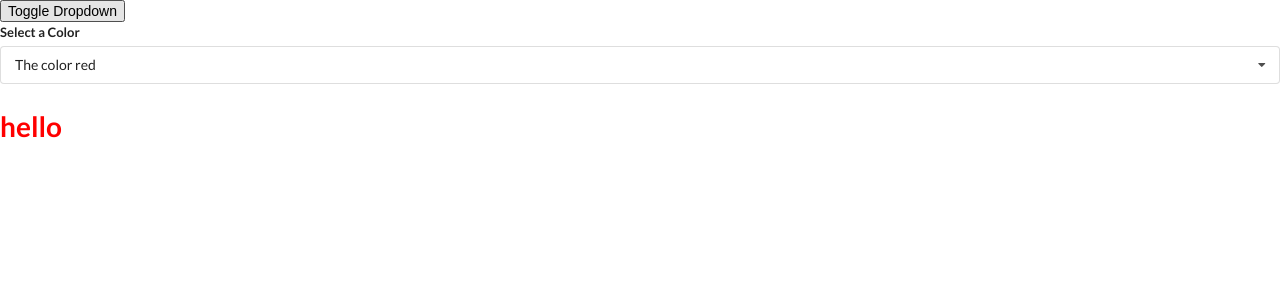
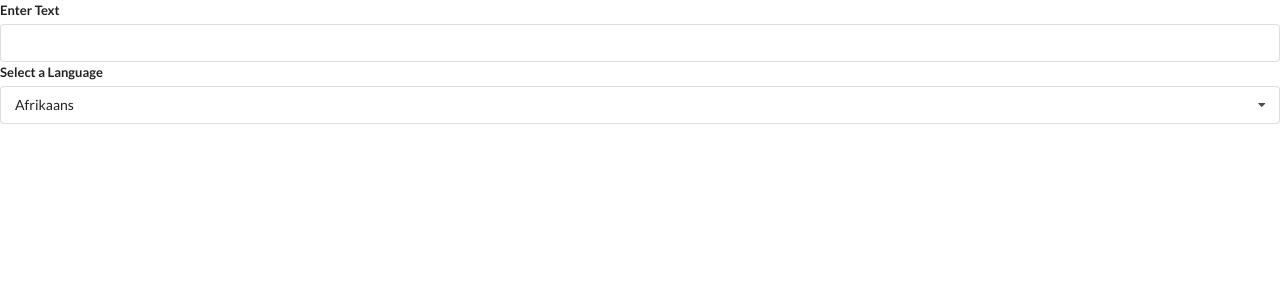
Before and after one commit to RobOsipo/REACT-widgets, a React (Create React App) app: page / in a window 1280 px wide. Shown: the top 300 px of the page. Built offline with nearby package versions, Linux system fonts and the light colour scheme.

Commit message:
finish input  setup for translation mini-app

```diff
--- a/src/App.js
+++ b/src/App.js
@@ -2,6 +2,10 @@
 // import Accordion from './components/Accordion.js'
 // import Search from './components/Search.js'
 import Dropdown from './components/Dropdown.js'
+import Translate from './components/Translate.js'
+
+
+
 // ! Dummy Data //
 const items = [
     {
@@ -30,19 +34,27 @@
     {
         label: 'The color blue',
         value: 'blue'
+    },
+    {
+        label: 'The color purple',
+        value: 'purple'
+    },
+    {
+        label: 'The color yellow',
+        value: 'yellow'
     }
 ]
 
 const App = () => {
 
-    const [selected, setSelected] = React.useState(options[0])
-    const [showDropDown, setShowDropDown] = React.useState(true)
+
+
 
 
     return (
         <div>
-            <button onClick={() => setShowDropDown(prevState => !prevState)}>Toggle Dropdown</button>
-            {showDropDown ? <Dropdown onSelectedChange={setSelected} selected={selected} options={options}/> : null}
+
+          <Translate />
         </div>
 
     )
--- a/src/components/Dropdown.js
+++ b/src/components/Dropdown.js
@@ -32,7 +32,7 @@
     return (
 
         <div onClick={() => props.onSelectedChange(option) } key={option.value} className='item'>
-            {option.label}
+            {option.value}
         </div>
 
     )
@@ -46,7 +46,7 @@
     return (
         <div ref={ref} className='ui form'>
             <div className='field'>
-                <label className='label'>Select a Color</label>
+                <label className='label'>{props.label}</label>
                   <div
                     onClick={() => setOpen(prevState => !prevState)}
                     className={`ui selection dropdown ${open ? 'visible active' : ''}` }
@@ -57,7 +57,7 @@
                         {renderedOptions}
                     </div>
                 </div>
-                <h1 style={{ color: props.selected.value}}>hello</h1>
+
             </div>
 
         </div>
--- /dev/null
+++ b/src/components/Translate.js
@@ -0,0 +1,39 @@
+import React from 'react';
+import Dropdown from './Dropdown.js'
+
+
+const options = [
+    {
+        label: 'Afrikaans',
+        value: 'af'
+    },
+    {
+        label: 'Arabic',
+        value: 'ar'
+    },
+    {
+        label: 'Hindi',
+        value: 'hi'
+    }
+]
+
+const Translate = () => {
+
+const [language, setLanguage] = React.useState(options[0])
+const [text, setText] = React.useState('')
+
+    return (
+        <div>
+         <div className="ui form">
+            <div className="field">
+            <label>Enter Text</label>
+                 <input value={text} onChange={(e) => setText(e.target.value) } />
+            </div>
+         </div>
+            <Dropdown label="Select a Language" selected={language} onSelectedChange={setLanguage} options={options} />
+        </div>
+    )
+}
+
+
+export default Translate;
```
